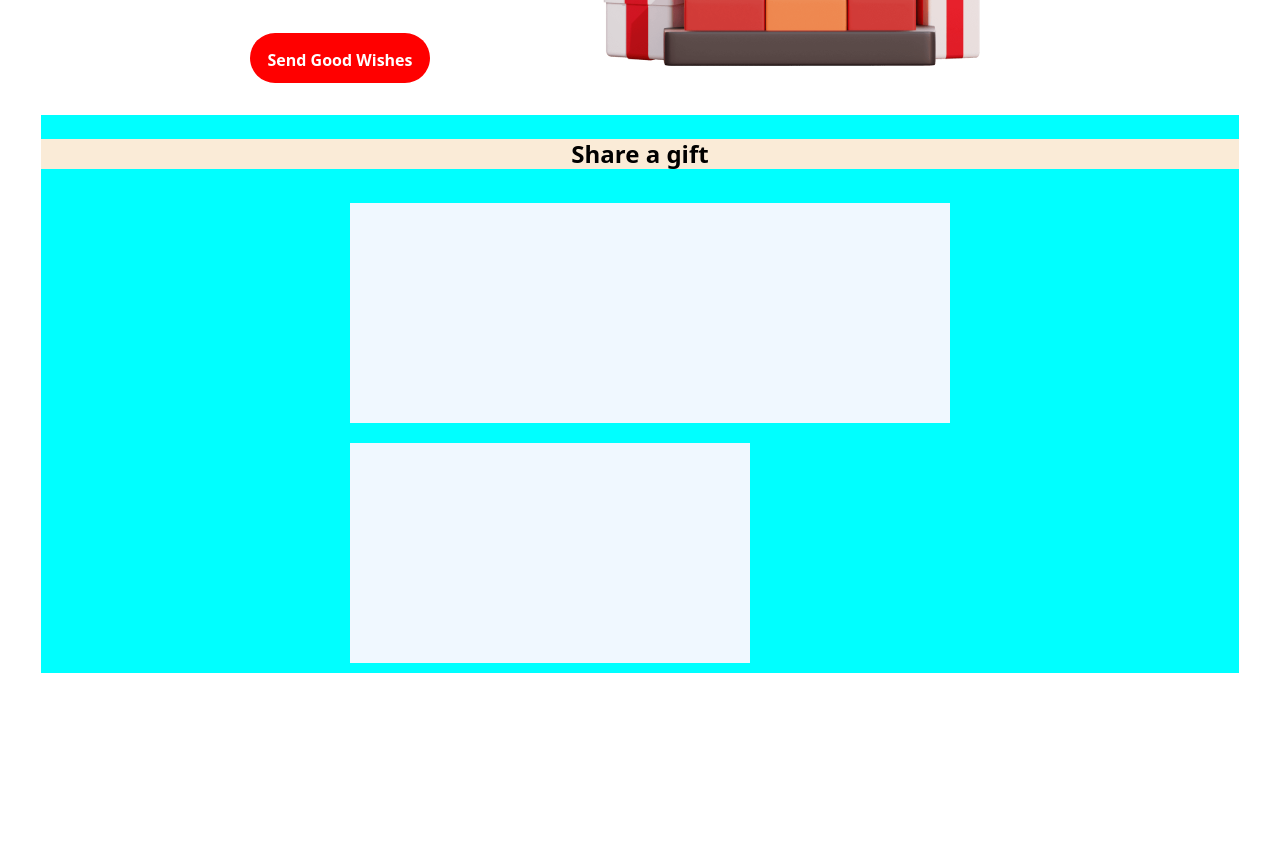
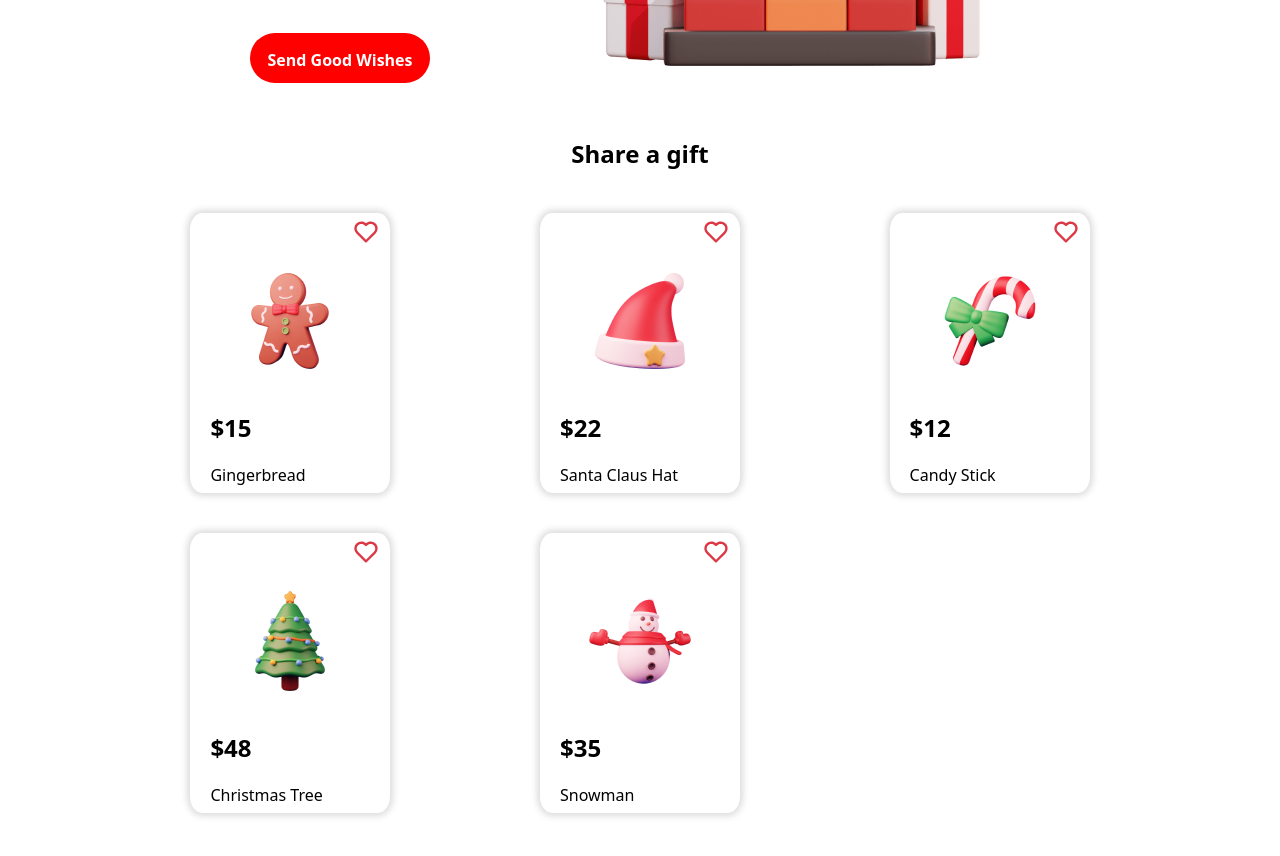
Before and after one commit to rafael-pf/PTA, a plain HTML site: page treino/index.html in a window 1280 px wide. Shown: the part 446-1302 px from the top of the page. Before the commit the page ends 1160 px from the top, so only its background shows below. Drawn offline with Linux system fonts and the light colour scheme.

Commit message:
produtos feitos

```diff
--- a/treino/index.html
+++ b/treino/index.html
@@ -54,11 +54,66 @@
                 <h2>Share a gift</h2>
             </div>
             <div class="pdt-list">
-                <div class="pdt"></div>
-                <div class="pdt"></div>
-                <div class="pdt"></div>
-                <div class="pdt"></div>
-                <div class="pdt"></div>
+                <div class="pdt">
+                    <div class="fav-icon"> <img src="./assets/bx-heart.svg.svg" alt="favorite-icon"/></div>
+                    <div class="img-pdt"> <img src="./assets/gift1 2.png" alt="gingerbread"/> </div>
+                    <div class="info">
+                        <h2 style="font-weight: 800; font-family: system-ui, -apple-system, BlinkMacSystemFont, 'Segoe UI', Roboto, Oxygen, Ubuntu, Cantarell, 'Open Sans', 'Helvetica Neue', sans-serif;">
+                            $15
+                        </h2>
+                        <p style="font-family: system-ui, -apple-system, BlinkMacSystemFont, 'Segoe UI', Roboto, Oxygen, Ubuntu, Cantarell, 'Open Sans', 'Helvetica Neue', sans-serif;">
+                            Gingerbread
+                        </p>
+                    </div>
+                </div>
+                <div class="pdt">
+                    <div class="fav-icon"> <img src="./assets/bx-heart.svg.svg" alt="favorite-icon"/></div>
+                    <div class="img-pdt"> <img src="./assets/santa-claus-hat 1.png" alt="santa-claus-hat"/> </div>
+                    <div class="info">
+                        <h2 style="font-weight: 800; font-family: system-ui, -apple-system, BlinkMacSystemFont, 'Segoe UI', Roboto, Oxygen, Ubuntu, Cantarell, 'Open Sans', 'Helvetica Neue', sans-serif;">
+                            $22
+                        </h2>
+                        <p style="font-family: system-ui, -apple-system, BlinkMacSystemFont, 'Segoe UI', Roboto, Oxygen, Ubuntu, Cantarell, 'Open Sans', 'Helvetica Neue', sans-serif;">
+                            Santa Claus Hat
+                        </p>
+                    </div>
+                </div>
+                <div class="pdt">
+                    <div class="fav-icon"> <img src="./assets/bx-heart.svg.svg" alt="favorite-icon"/></div>
+                    <div class="img-pdt"> <img src="./assets/gift5 1.png" alt="candy-stick"/> </div>
+                    <div class="info">
+                        <h2 style="font-weight: 800; font-family: system-ui, -apple-system, BlinkMacSystemFont, 'Segoe UI', Roboto, Oxygen, Ubuntu, Cantarell, 'Open Sans', 'Helvetica Neue', sans-serif;">
+                            $12
+                        </h2>
+                        <p style="font-family: system-ui, -apple-system, BlinkMacSystemFont, 'Segoe UI', Roboto, Oxygen, Ubuntu, Cantarell, 'Open Sans', 'Helvetica Neue', sans-serif;">
+                            Candy Stick
+                        </p>
+                    </div>
+                </div>
+                <div class="pdt">
+                    <div class="fav-icon"> <img src="./assets/bx-heart.svg.svg" alt="favorite-icon"/></div>
+                    <div class="img-pdt"> <img src="./assets/gift3 2.png" alt="Christmas-tree"/> </div>
+                    <div class="info">
+                        <h2 style="font-weight: 800; font-family: system-ui, -apple-system, BlinkMacSystemFont, 'Segoe UI', Roboto, Oxygen, Ubuntu, Cantarell, 'Open Sans', 'Helvetica Neue', sans-serif;">
+                            $48
+                        </h2>
+                        <p style="font-family: system-ui, -apple-system, BlinkMacSystemFont, 'Segoe UI', Roboto, Oxygen, Ubuntu, Cantarell, 'Open Sans', 'Helvetica Neue', sans-serif;">
+                            Christmas Tree
+                        </p>
+                    </div>
+                </div>
+                <div class="pdt">
+                    <div class="fav-icon"> <img src="./assets/bx-heart.svg.svg" alt="favorite-icon"/></div>
+                    <div class="img-pdt"> <img src="./assets/snowman 1.png" alt="snowman"/> </div>
+                    <div class="info">
+                        <h2 style="font-weight: 800; font-family: system-ui, -apple-system, BlinkMacSystemFont, 'Segoe UI', Roboto, Oxygen, Ubuntu, Cantarell, 'Open Sans', 'Helvetica Neue', sans-serif;">
+                            $35
+                        </h2>
+                        <p style="font-family: system-ui, -apple-system, BlinkMacSystemFont, 'Segoe UI', Roboto, Oxygen, Ubuntu, Cantarell, 'Open Sans', 'Helvetica Neue', sans-serif;">
+                            Snowman
+                        </p>
+                    </div>
+                </div>
             </div>
         </div>
     </main>
--- a/treino/style.css
+++ b/treino/style.css
@@ -30,7 +30,6 @@ header{
     width: 30px;
     height: 30px;
     padding: 2px;
-
 }
 
 #name{
@@ -127,11 +126,12 @@ main{
 }
 
 .products{
+    display: flex;
     flex: 1;
     width: 100%;
-    background-color: aqua;
-    flex-direction: row;
+    flex-direction: column;
     justify-content: center;
+    align-content: center;
 }
 
 .pdt-title{
@@ -141,7 +141,6 @@ main{
     width: 100%;
     height: 30px;
     font-family: system-ui, -apple-system, BlinkMacSystemFont, 'Segoe UI', Roboto, Oxygen, Ubuntu, Cantarell, 'Open Sans', 'Helvetica Neue', sans-serif;
-    background-color: antiquewhite;
     justify-content: center;
     align-items: center;
 }
@@ -151,13 +150,43 @@ main{
     flex: 1;
     display: grid;
     grid-template-columns: 200px 200px 200px;
+    justify-content: space-evenly;
+    align-self: center;
+    align-items: center;
+}
+
+.pdt{
+    display: flex;
+    width: 200px;
+    height: 280px;
+    border-radius: 6%;
+    margin-top: 10%;
+    margin-bottom: 10%;
+    box-shadow: 0px 0px 6px 3px #524a4a31;
+    justify-content:start;
+    align-items: center;
+    flex-direction: column;
+}
+
+.fav-icon{
+    display: flex;
+    width: 90%;
+    height: 10%;
+    margin: 5px;
+    justify-content: end;
+}
+
+.img-pdt{
+    display: flex;
+    width: 90%;
+    height: 50%;
     justify-content: center;
     align-items: center;
 }
 
-.pdt{
-    width: 200px;
-    height: 220px;
-    margin: 10px;
-    background-color: aliceblue;
+.info{
+    width: 90%;
+    height: 30%;
+    padding-left: 10%;
+    text-align: start;
 }
```
Also changed, not shown: treino/assets/bx-heart.svg.svg (added), treino/assets/gift1 2.png (added), treino/assets/gift3 2.png (added), treino/assets/gift5 1.png (added), treino/assets/santa-claus-hat 1.png (added), treino/assets/snowman 1.png (added).
